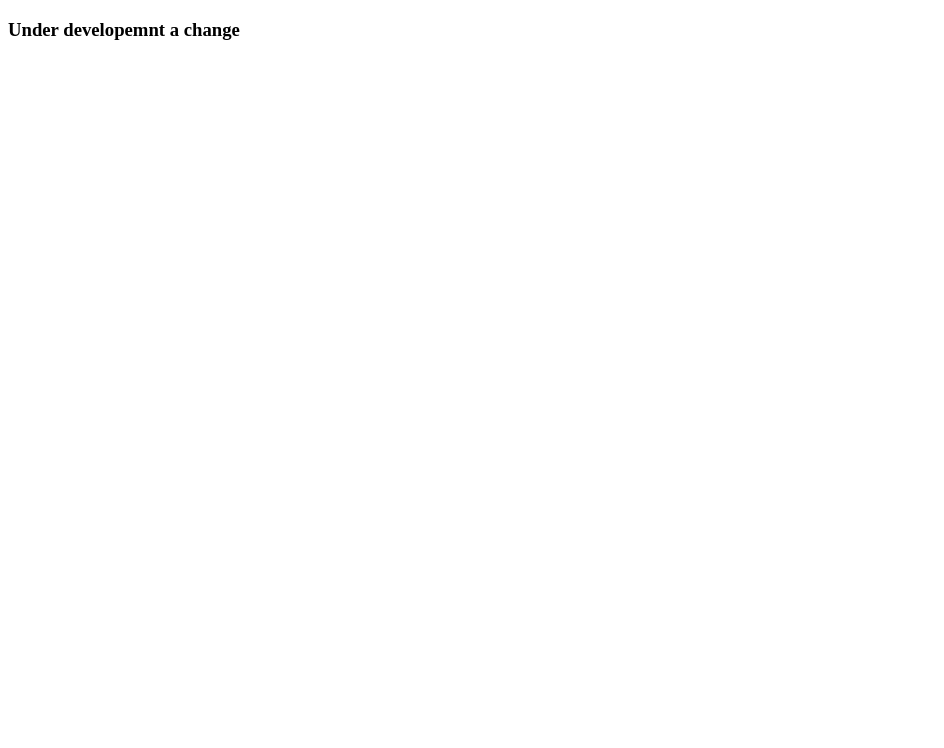
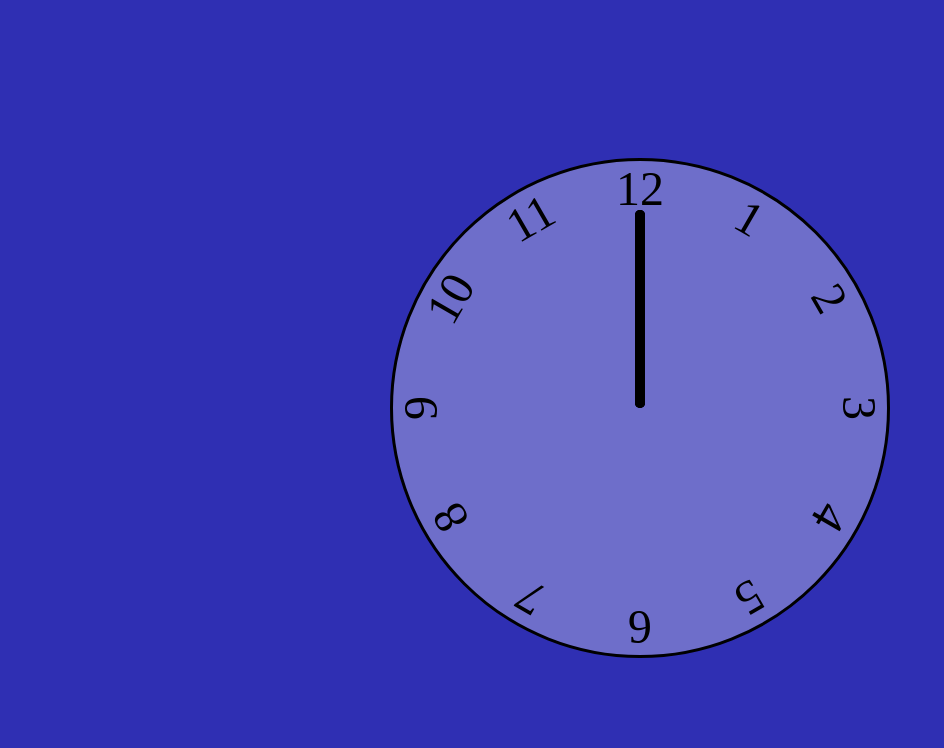
Before and after one commit to khalilahmad1547/WebClock, a plain HTML site: page index.html in a window 1280 px wide. Shown: the whole page, without its empty margins (0-944 px from the left). Drawn offline with Linux system fonts and the light colour scheme.

Commit message:
some of the styling is done.

```diff
--- a/index.html
+++ b/index.html
@@ -8,6 +8,22 @@
     <title>Clock</title>
 </head>
 <body>
-    <h3>Under developemnt a change</h3>
+    <div class="clock">
+        <div class="hands hour"></div>
+        <div class="hands minute"></div>
+        <div class="hands second"></div>
+        <div class="number number1">1</div>
+        <div class="number number2">2</div>
+        <div class="number number3">3</div>
+        <div class="number number4">4</div>
+        <div class="number number5">5</div>
+        <div class="number number6">6</div>
+        <div class="number number7">7</div>
+        <div class="number number8">8</div>
+        <div class="number number9">9</div>
+        <div class="number number10">10</div>
+        <div class="number number11">11</div>
+        <div class="number number12">12</div>
+    </div>
 </body>
 </html>
--- a/style.css
+++ b/style.css
@@ -0,0 +1,72 @@
+*, *::after, *::before{
+    box-sizing: border-box;
+    font-family:'Times New Roman', Times, serif;
+}
+
+body{
+    background-color: rgb(47, 47, 179);;
+    display: flex;
+    justify-content: center;
+    align-content: center;
+    min-height: 100vh;
+    overflow: hidden;
+}
+
+.clock{
+    background-color: rgba(255, 255, 255, 0.3);
+    width: 500px;
+    height: 500px;
+    margin: auto;
+    border-radius: 50%;
+    border: solid black;
+    position: relative;
+}
+
+.clock .number{
+    --rotation:0;
+    position: absolute;
+    width: 100%;
+    height: 100%;
+    text-align: center;
+    transform: rotate(var(--rotation));
+    font-size: 3rem;
+}
+.clock .number1{
+    --rotation:30deg;
+}
+.clock .number2{
+    --rotation:60deg;
+}
+.clock .number3{
+    --rotation:90deg;
+}
+.clock .number4{
+    --rotation:120deg;
+}
+.clock .number5{
+    --rotation:150deg;
+}
+.clock .number6{
+    --rotation:180deg;
+}.clock .number7{
+    --rotation:210deg;
+}.clock .number8{
+    --rotation:240deg;
+}.clock .number9{
+    --rotation:270deg;
+}.clock .number10{
+    --rotation:300deg;
+}.clock .number11{
+    --rotation:330deg;
+}
+
+.clock .hands{
+    position: absolute;
+    width: 10px;
+    height: 40%;
+    background-color: black;
+    bottom: 50%;
+    left: 50%;
+    transform: translate(-50%);
+    border-radius: 15px;
+}
```
